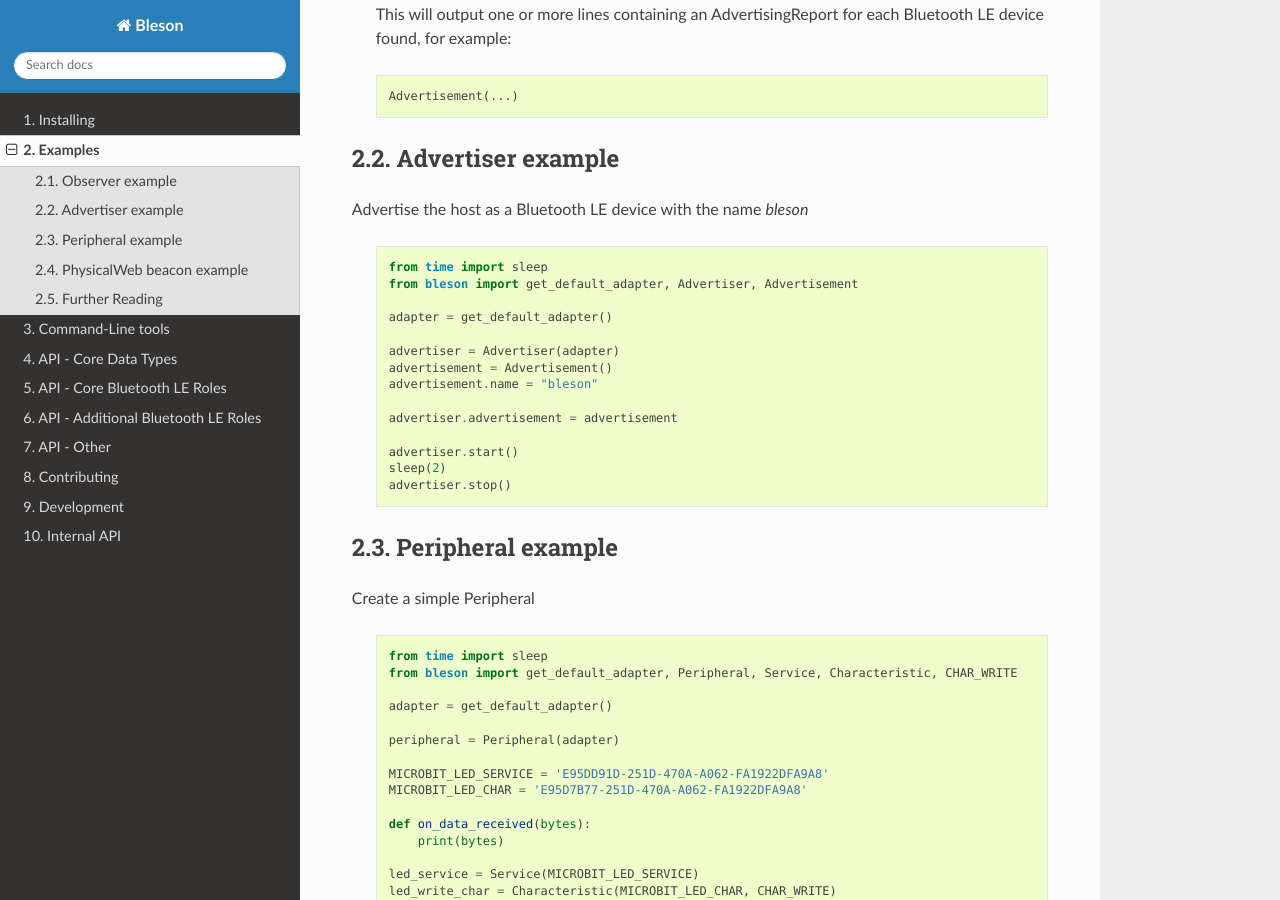
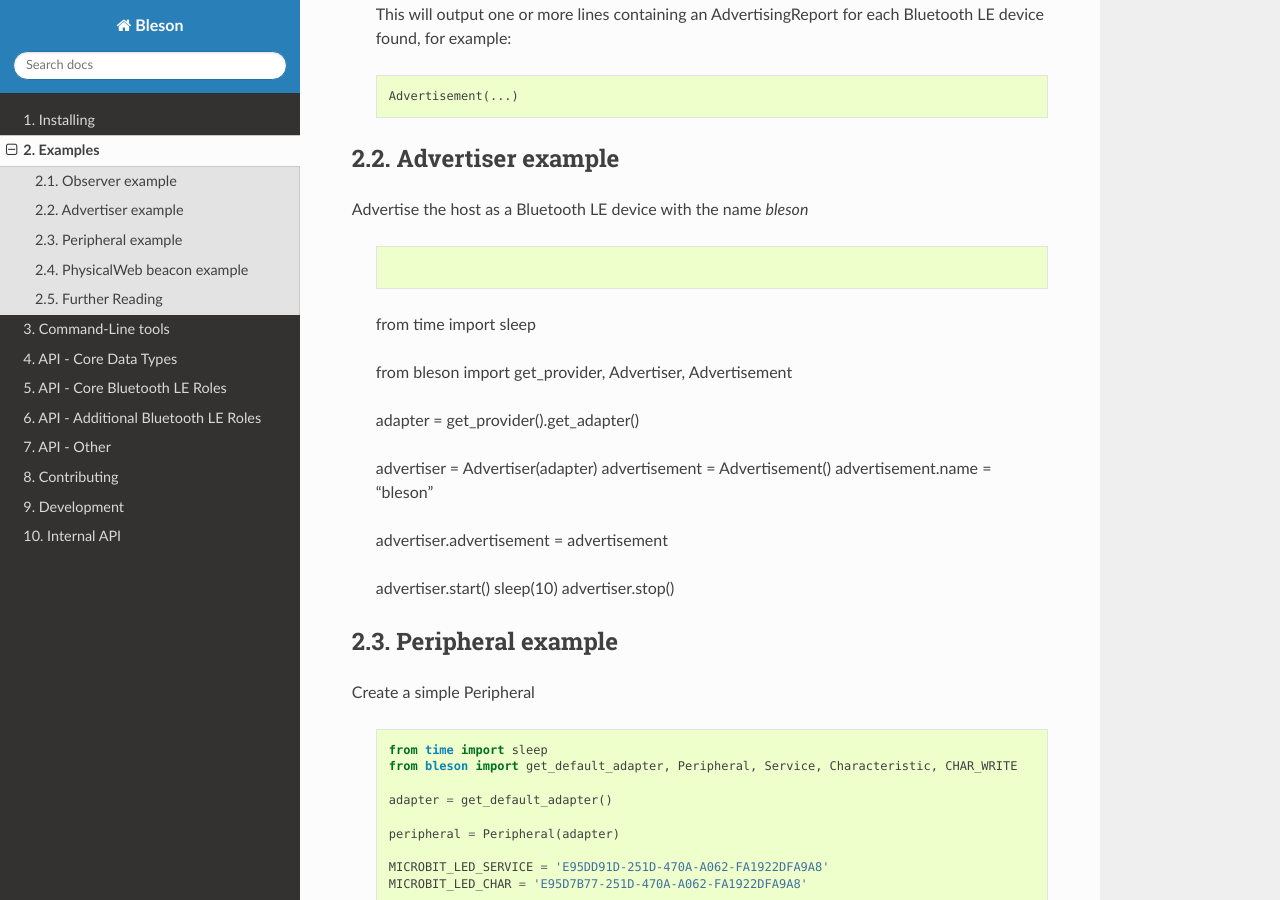
Before and after one commit to TheCellule/python-bleson, a Sphinx documentation site: the page built from docs/examples.rst, in a window 1280 px wide and 900 px high, scrolled down 546 px. Built offline with Sphinx 7.4.7 and the Read the Docs theme 2.0.0, drawn with Linux system fonts in a browser that asks for light colours; the version number could not be read and is left out.

Commit message:
close #42

```diff
--- a/docs/examples.rst
+++ b/docs/examples.rst
@@ -37,20 +37,21 @@ Advertise the host as a Bluetooth LE device with the name `bleson`
 
     .. testcode:: Advertiser
 
-       from time import sleep
-       from bleson import get_default_adapter, Advertiser, Advertisement
+    from time import sleep
 
-       adapter = get_default_adapter()
+    from bleson import get_provider, Advertiser, Advertisement
 
-       advertiser = Advertiser(adapter)
-       advertisement = Advertisement()
-       advertisement.name = "bleson"
+    adapter = get_provider().get_adapter()
 
-       advertiser.advertisement = advertisement
+    advertiser = Advertiser(adapter)
+    advertisement = Advertisement()
+    advertisement.name = "bleson"
 
-       advertiser.start()
-       sleep(2)
-       advertiser.stop()
+    advertiser.advertisement = advertisement
+
+    advertiser.start()
+    sleep(10)
+    advertiser.stop()
 
 Peripheral example
 ------------------
```
